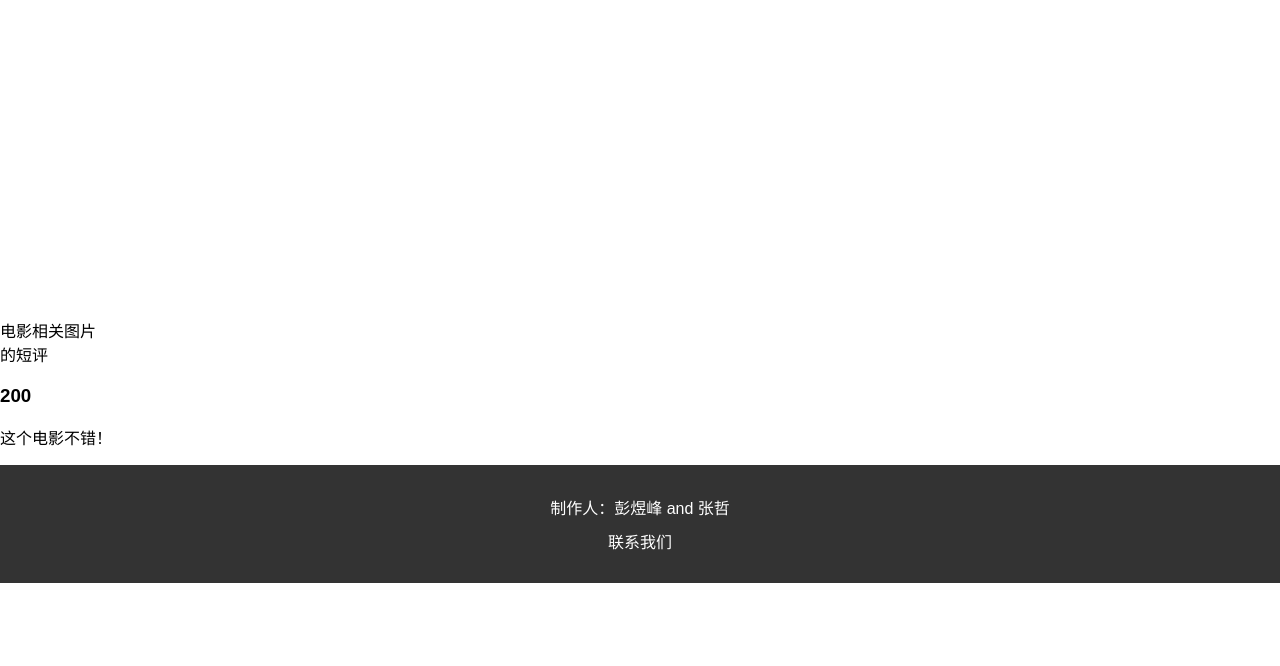
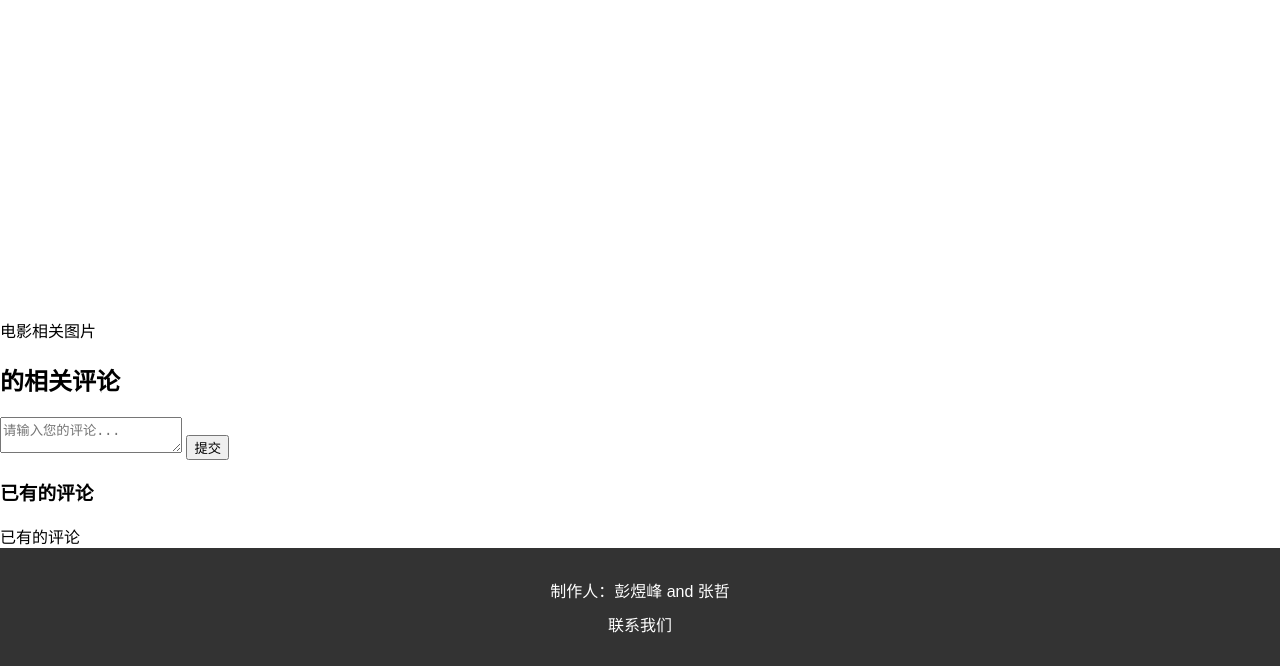
Before and after one commit to PaPa-jun/UstcMDb, a Flask app: template templates/movie/detail.html in a window 1280 px wide. Shown: the part 764-1430 px from the top of the page. Before the commit the page ends 1347 px from the top, so only its background shows below. Run offline with Flask 3, Linux system fonts and the light colour scheme; the template is opened without the code that fills it, so the values that code supplies are empty.

Commit message:
comment system

```diff
--- a/templates/movie/detail.html
+++ b/templates/movie/detail.html
@@ -23,7 +23,8 @@
                         <div class="director">
                             <span class="explain">导演</span>:
                             {% for one_director in movie.director %}
-                                    <a href="{{ url_for('cast.cast_profile', id = one_director.id) }}">{{ one_director.name }}</a>
+                            <a href="{{ url_for('cast.cast_profile', id = one_director.id) }}">{{ one_director.name
+                                }}</a>
                             {% if not loop.last %} / {% endif %}
                             {% endfor %}
                         </div>
@@ -94,10 +95,12 @@
         {% if worker.name == one_director.name %}
         <div class="person">
             <div>
-                                <a href="{{ url_for('cast.cast_profile', id = one_director.id) }}"><img src="{{ worker.avatar }}" alt="{{ one_director }}图片" width="150px"></a>
+                <a href="{{ url_for('cast.cast_profile', id = one_director.id) }}"><img src="{{ worker.avatar }}"
+                        alt="{{ one_director }}图片" width="150px"></a>
             </div>
             <div>导演：<a href="{{ url_for('cast.cast_profile', id = one_director.id) }}">{{ one_director.name }}</a></div>
-                            <div>IMDb ID: <a href="https://www.imdb.com/name/{{ one_director.imdbID }}/">{{ one_director.imdbID }}</a></div>
+            <div>IMDb ID: <a href="https://www.imdb.com/name/{{ one_director.imdbID }}/">{{ one_director.imdbID }}</a>
+            </div>
         </div>
         {% endif %}
         {% endfor %}
@@ -107,9 +110,11 @@
         {% if worker.name == one_actor.name %}
         <div class="person">
             <div>
-                                <a href="{{ url_for('cast.cast_profile', id = one_actor.id) }}"><img src="{{ worker.avatar }}" alt="{{ one_actor }}图片" width="150px"></a>
+                <a href="{{ url_for('cast.cast_profile', id = one_actor.id) }}"><img src="{{ worker.avatar }}"
+                        alt="{{ one_actor }}图片" width="150px"></a>
             </div>
-                            <div>演员：<a href="{{ url_for('cast.cast_profile', id = one_actor.id) }}">{{ one_actor.name }} ({% for role in worker.role %} {{ role }} {% endfor %})</a></div>
+            <div>演员：<a href="{{ url_for('cast.cast_profile', id = one_actor.id) }}">{{ one_actor.name }} ({% for role in
+                    worker.role %} {{ role }} {% endfor %})</a></div>
             <div>IMDb ID: <a href="https://www.imdb.com/name/{{ one_actor.imdbID }}/">{{ one_actor.imdbID }}</a></div>
         </div>
         {% endif %}
@@ -117,45 +122,85 @@
         {% endfor %}
     </div>
     <div class="relative_comments">
-            <div>{{ movie.title }}的短评</div>
-            <div class="one_comments">
+        <h2>{{ movie.title }}的相关评论</h2>
+
+        <div class="comments_to_write">
+            <form id="commentForm" action="#">
+                <div class="user_info">
+                    <!-- 用户信息，例如头像等 -->
+                </div>
+                <textarea id="comment-text" name="comment_content" placeholder="请输入您的评论..."></textarea>
+                <button type="submit">提交</button>
+            </form>
+        </div>
+
+        <div id="comments-section" class="comments_list">
+            <h3>已有的评论</h3>
+            <div class="comments_history">
+
+                <!-- 已有的评论将会显示在这里 -->
+            </div>
             <div>
-                    <h3>
-                        <span class="who"></span>
-                        <span class="likes">200</span>
-                    </h3>
-                    <p class="comment_content">这个电影不错！</p>
+                已有的评论
             </div>
         </div>
     </div>
 </div>
 </div>
 <script>
-    // static/scripts.js
-    document.getElementById('comment-form').addEventListener('submit', function (event) {
-        event.preventDefault();  // 阻止表单提交的默认行为
+    document.addEventListener('DOMContentLoaded', function () {
+        const commentForm = document.getElementById('commentForm');
+        const commentsHistory = document.querySelector('.comments_history');
 
-        const commentText = document.getElementById('comment-text').value;
-        if (commentText.trim() === '') return;
+        commentForm.addEventListener('submit', function (event) {
+            event.preventDefault(); // 阻止表单默认提交行为
+
+            const commentText = document.getElementById('comment-text').value.trim();
+            if (commentText === '') return;
 
             const comment = {
-            id: Date.now(),
                 text: commentText
             };
 
+            // 添加评论到页面
             addCommentToDOM(comment);
-        document.getElementById('comment-text').value = '';
+
+            // 发送评论到服务器
+            sendCommentToServer(comment);
         });
 
         function addCommentToDOM(comment) {
-        const commentsSection = document.getElementById('comments-section');
-
             const commentDiv = document.createElement('div');
             commentDiv.className = 'comment';
-        commentDiv.id = `comment-${comment.id}`;
             commentDiv.innerHTML = `<p>${comment.text}</p>`;
+            commentsHistory.appendChild(commentDiv);
+        }
 
-        commentsSection.appendChild(commentDiv);
+        function sendCommentToServer(comment) {
+            // 模拟 AJAX 请求发送评论到服务器
+            fetch('/save-comment', {
+                method: 'POST',
+                headers: {
+                    'Content-Type': 'application/json',
+                },
+                body: JSON.stringify(comment),
+            })
+                .then(response => {
+                    if (!response.ok) {
+                        throw new Error('Network response was not ok');
                     }
+                    return response.json();
+                })
+                .then(data => {
+                    console.log('Comment saved to database:', data);
+                    // 可选：更新评论状态，例如成功或失败的消息
+                })
+                .catch(error => {
+                    console.error('Error saving comment:', error);
+                    // 可选：更新评论状态，例如失败的消息
+                });
+        }
+    });
+
 </script>
 {% endblock %}
```
Lines whose indentation alone changed are shown as unchanged.
